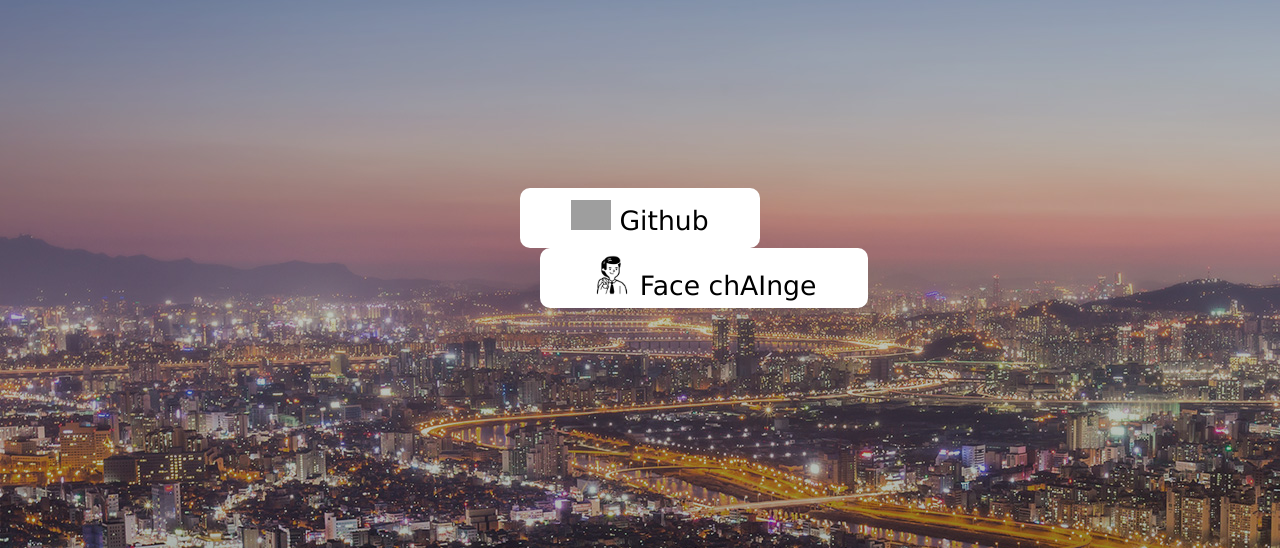
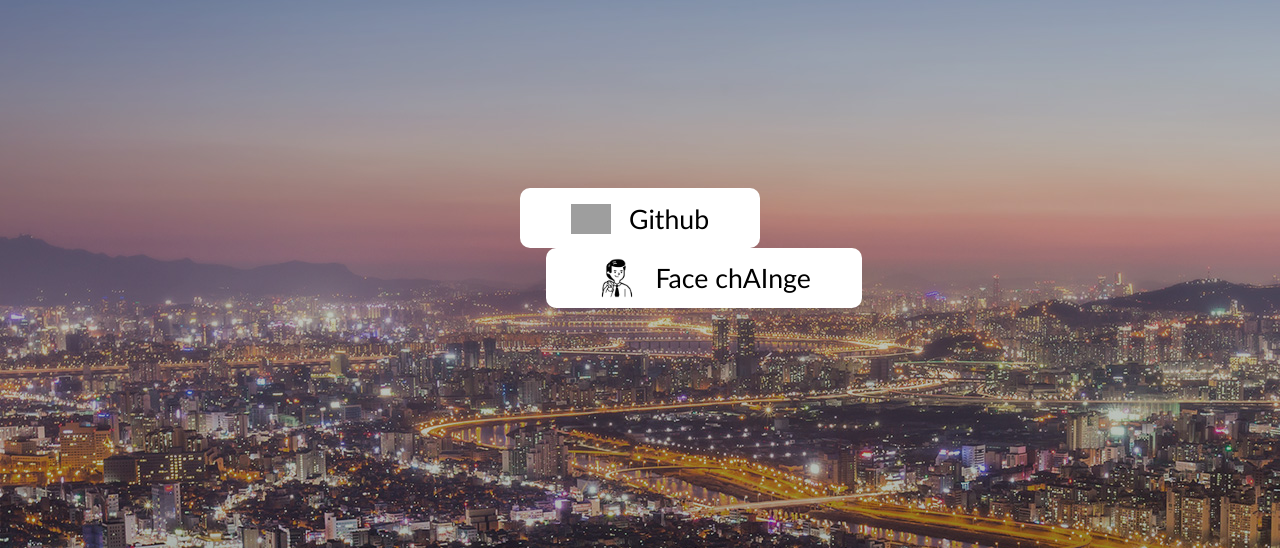
Before and after one commit to Jy0923/Face-chAInge, a Flask app: template web/templates/main.html in a window 1280 px wide. Shown: the part 152-700 px from the top of the page. Run offline with Flask 2, Linux system fonts and the light colour scheme; the template is opened without the code that fills it, so the values that code supplies are empty; grey boxes are pictures that could not be loaded.

Commit message:
icons center align

```diff
--- a/web/static/css/main.css
+++ b/web/static/css/main.css
@@ -7,7 +7,7 @@ body {
     width: 100%;
     height: 100%;
     background-image: url('../images/sources/main_v01.jpeg');
-/*     background-color:honeydew; */
+    /* background-color:honeydew; */
     background-repeat : no-repeat;
     /* background-size : contain; */
 }
@@ -18,8 +18,14 @@ h1 {
 
 span {
     font-size: 20pt;
-    font-family:'Lucida Sans', 'Lucida Sans Regular', 'Lucida Grande', 'Lucida Sans Unicode', Geneva, Verdana, sans-serif;
+    font-family: 'trebuchet ms';
+    vertical-align: middle;
+}
 
+#icon {
+  width: 40px;
+  vertical-align: middle;
+  margin-right: 10px;
 }
 
 .button-box {
@@ -34,9 +40,6 @@ span {
 
 
 .face-change {
-    vertical-align:middle;
-    text-align: center;
-
   font-family:'Lucida Sans', 'Lucida Sans Regular', 'Lucida Grande', 'Lucida Sans Unicode', Geneva, Verdana, sans-serif;
   border-radius: 10px;
   margin-left: 20%;
@@ -79,9 +82,6 @@ span {
 
 
 .github{
-    text-align: center;
-    vertical-align:middle;
-
   font-family:'Lucida Sans', 'Lucida Sans Regular', 'Lucida Grande', 'Lucida Sans Unicode', Geneva, Verdana, sans-serif;
   border-radius: 10px;
   background: white;
--- a/web/templates/main.html
+++ b/web/templates/main.html
@@ -12,17 +12,17 @@
         <div class = "button-box">
 
             <button type="button" class="github" onclick="location.href='https://github.com/Jy0923/Face-chAInge'">
-                <img id="button1" src="https://miro.medium.com/max/636/1*1OKmA2EdGln8O6RCVORgGg.png" width="40">
+                <img id="icon" src="https://miro.medium.com/max/636/1*1OKmA2EdGln8O6RCVORgGg.png">
                 <span>Github</span>
             </button>
+            <i class="icon-ok align-middle" style="font-size:40px;"></i>
 
 
             <button type="button" class="face-change" onclick="location.href= '/index'">
-                <img id="button2" src="static/images/sources/icon.jpeg" width="40">
+                <img id="icon" src="static/images/sources/icon.jpeg">
                 <span>Face chAInge</span>
             </button>
         </div>
 
-
     </body>
 </html>
```
Lines whose indentation alone changed are shown as unchanged.
